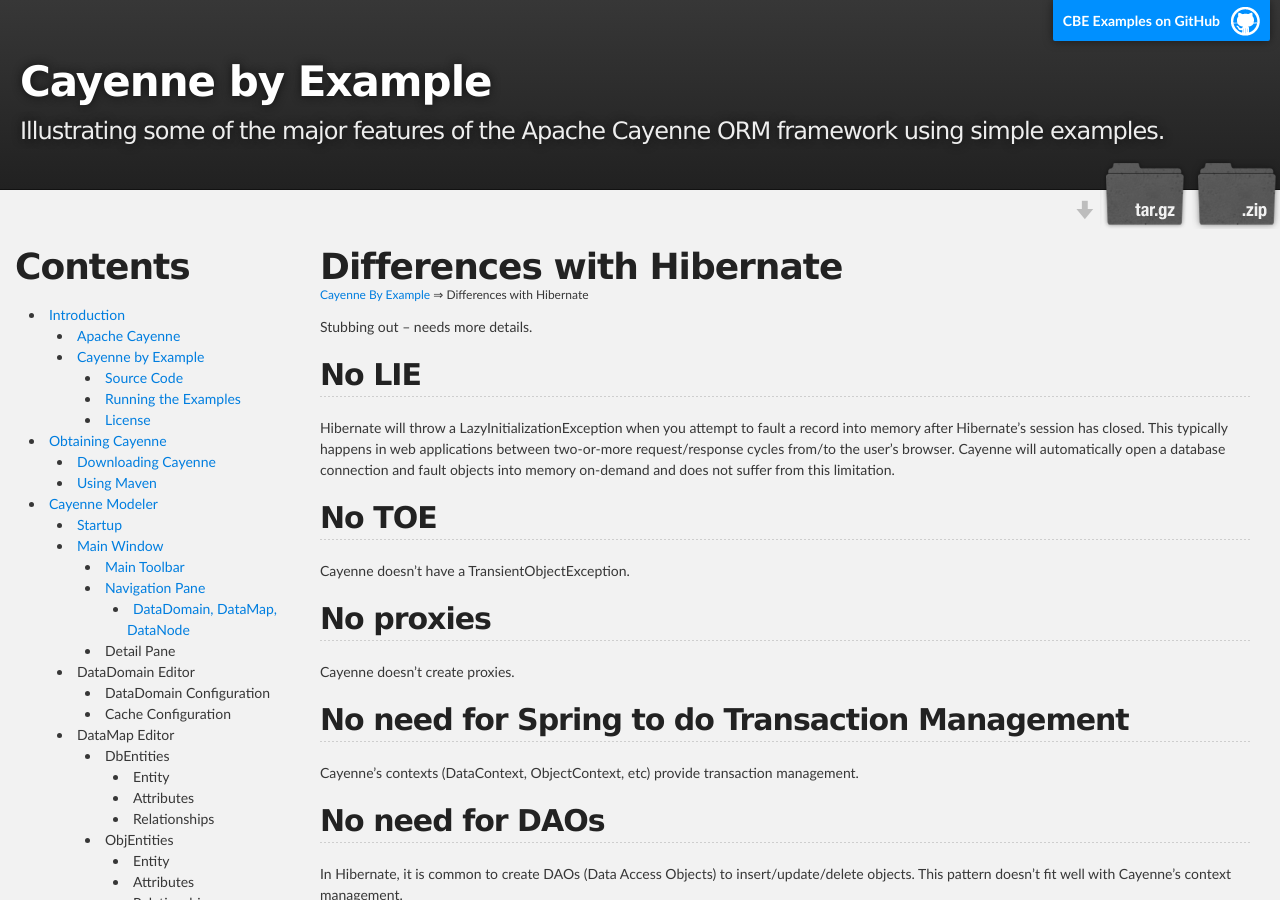
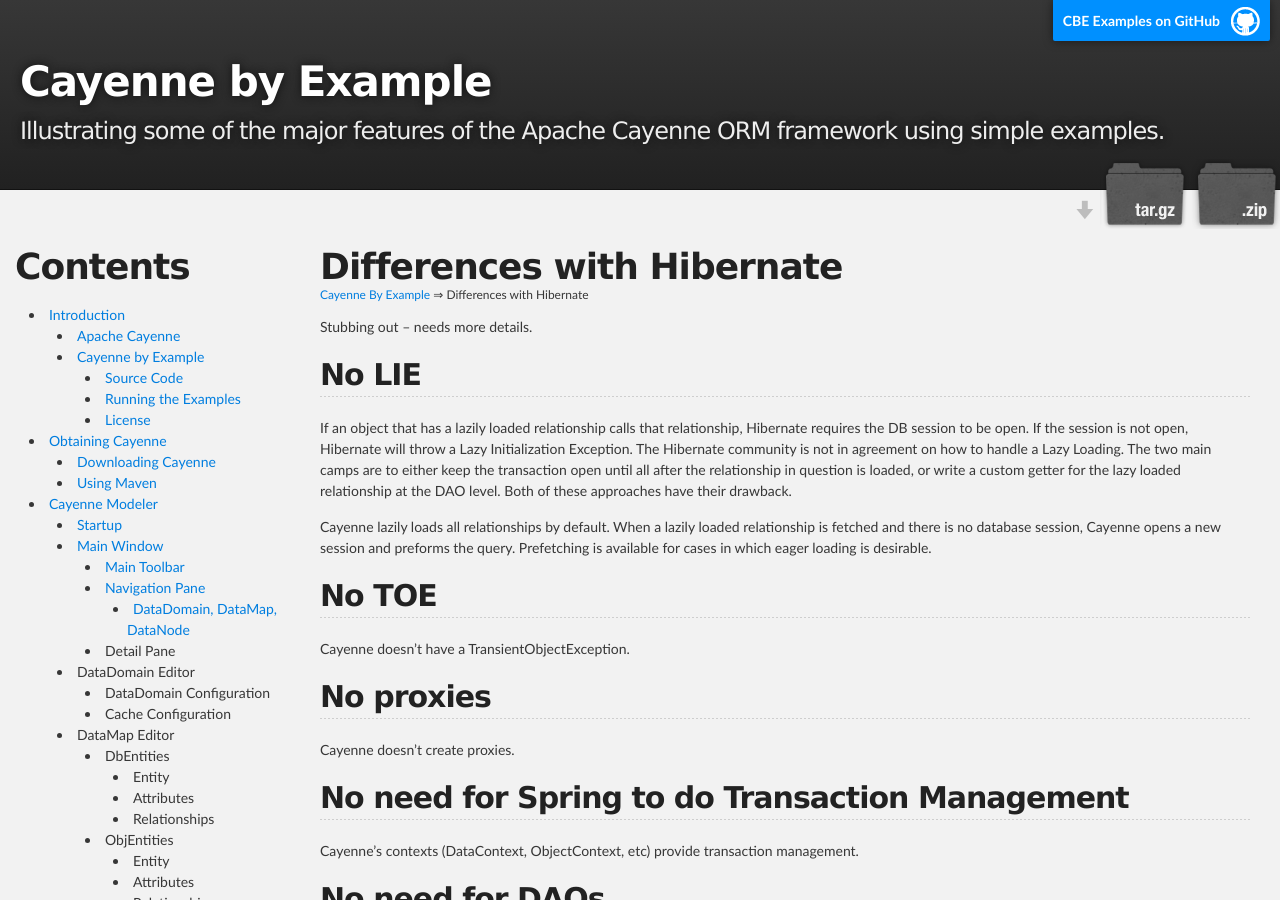
Before and after one commit to mrg/cbe, a Jekyll site: the page built from differences-hibernate.md, in a window 1280 px wide and 900 px high. Built offline with Jekyll 4.4.1, drawn with Linux system fonts in a browser that asks for light colours; Markdown is read by kramdown in place of the engine named in the settings.

Commit message:
Updating descriptions of lazy loading

```diff
--- a/differences-hibernate.md
+++ b/differences-hibernate.md
@@ -12,7 +12,9 @@
 
 ## No LIE
 
-Hibernate will throw a LazyInitializationException when you attempt to fault a record into memory after Hibernate's session has closed.  This typically happens in web applications between two-or-more request/response cycles from/to the user's browser.  Cayenne will automatically open a database connection and fault objects into memory on-demand and does not suffer from this limitation.
+If an object that has a lazily loaded relationship calls that relationship, Hibernate requires the DB session to be open. If the session is not open, Hibernate will throw a Lazy Initialization Exception. The Hibernate community is not in agreement on how to handle a Lazy Loading. The two main camps are to either keep the transaction open until all after the relationship in question is loaded, or write a custom getter for the lazy loaded relationship at the DAO level. Both of these approaches have their drawback.
+
+Cayenne lazily loads all relationships by default. When a lazily loaded relationship is fetched and there is no database session, Cayenne opens a new session and preforms the query. Prefetching is available for cases in which eager loading is desirable.
 
 ## No TOE
 
```
